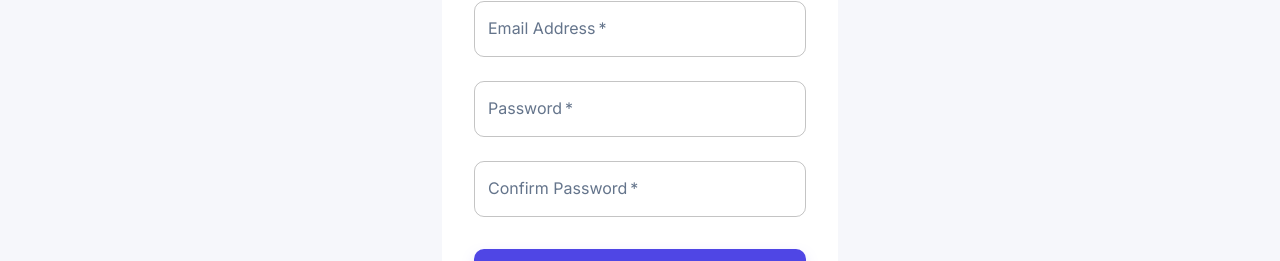
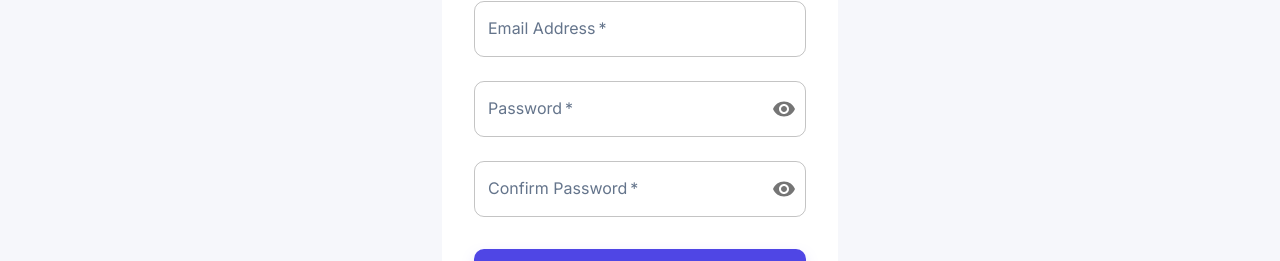
Before and after one commit to ArchitSaxena349/EvolveNet, a React (Create React App) app in the folder client/: page /register in a window 1280 px wide. Shown: the part 427-688 px from the top of the page. Built offline with nearby package versions, Linux system fonts and the light colour scheme; no server answers.

Commit message:
seperated the database

```diff
--- a/client/src/pages/ForgotPassword.js
+++ b/client/src/pages/ForgotPassword.js
@@ -13,8 +13,10 @@
   Stepper,
   Step,
   StepLabel,
+  IconButton,
+  InputAdornment,
 } from '@mui/material';
-import { Hub as HubIcon } from '@mui/icons-material';
+import { Hub as HubIcon, Visibility, VisibilityOff } from '@mui/icons-material';
 
 const ForgotPassword = () => {
   const [step, setStep] = useState(0);
@@ -28,6 +30,7 @@
   const [error, setError] = useState('');
   const [fieldErrors, setFieldErrors] = useState({});
   const [loading, setLoading] = useState(false);
+  const [showPasswords, setShowPasswords] = useState(false);
   const otpInputRef = useRef(null);
   const navigate = useNavigate();
 
@@ -255,13 +258,26 @@
                 fullWidth
                 name="password"
                 label="New Password"
-                type="password"
+                type={showPasswords ? 'text' : 'password'}
                 id="password"
                 autoComplete="new-password"
                 value={formData.password}
                 onChange={handleChange}
                 error={Boolean(fieldErrors.password)}
                 helperText={fieldErrors.password}
+                InputProps={{
+                  endAdornment: (
+                    <InputAdornment position="end">
+                      <IconButton
+                        aria-label={showPasswords ? 'Hide passwords' : 'Show passwords'}
+                        onClick={() => setShowPasswords((current) => !current)}
+                        edge="end"
+                      >
+                        {showPasswords ? <VisibilityOff /> : <Visibility />}
+                      </IconButton>
+                    </InputAdornment>
+                  )
+                }}
               />
               <TextField
                 margin="normal"
@@ -269,13 +285,26 @@
                 fullWidth
                 name="confirmPassword"
                 label="Confirm New Password"
-                type="password"
+                type={showPasswords ? 'text' : 'password'}
                 id="confirmPassword"
                 autoComplete="new-password"
                 value={formData.confirmPassword}
                 onChange={handleChange}
                 error={Boolean(fieldErrors.confirmPassword)}
                 helperText={fieldErrors.confirmPassword}
+                InputProps={{
+                  endAdornment: (
+                    <InputAdornment position="end">
+                      <IconButton
+                        aria-label={showPasswords ? 'Hide passwords' : 'Show passwords'}
+                        onClick={() => setShowPasswords((current) => !current)}
+                        edge="end"
+                      >
+                        {showPasswords ? <VisibilityOff /> : <Visibility />}
+                      </IconButton>
+                    </InputAdornment>
+                  )
+                }}
               />
               <Button
                 type="submit"
--- a/client/src/pages/Login.js
+++ b/client/src/pages/Login.js
@@ -9,8 +9,10 @@
   Alert,
   Paper,
   Link,
+  IconButton,
+  InputAdornment,
 } from '@mui/material';
-import { Hub as HubIcon } from '@mui/icons-material';
+import { Hub as HubIcon, Visibility, VisibilityOff } from '@mui/icons-material';
 import { AuthContext } from '../context/AuthContext';
 
 const Login = () => {
@@ -20,6 +22,7 @@
   });
   const [error, setError] = useState('');
   const [fieldErrors, setFieldErrors] = useState({});
+  const [showPassword, setShowPassword] = useState(false);
   const { login } = useContext(AuthContext);
   const navigate = useNavigate();
 
@@ -115,13 +118,26 @@
               fullWidth
               name="password"
               label="Password"
-              type="password"
+              type={showPassword ? 'text' : 'password'}
               id="password"
               autoComplete="current-password"
               value={formData.password}
               onChange={handleChange}
               error={Boolean(fieldErrors.password)}
               helperText={fieldErrors.password}
+              InputProps={{
+                endAdornment: (
+                  <InputAdornment position="end">
+                    <IconButton
+                      aria-label={showPassword ? 'Hide password' : 'Show password'}
+                      onClick={() => setShowPassword((current) => !current)}
+                      edge="end"
+                    >
+                      {showPassword ? <VisibilityOff /> : <Visibility />}
+                    </IconButton>
+                  </InputAdornment>
+                )
+              }}
             />
             <Box sx={{ display: 'flex', justifyContent: 'flex-end', mt: 1 }}>
               <Link component={RouterLink} to="/forgot-password" variant="body2" fontWeight={600}>
--- a/client/src/pages/Register.js
+++ b/client/src/pages/Register.js
@@ -9,8 +9,10 @@
   Alert,
   Paper,
   Link,
+  IconButton,
+  InputAdornment,
 } from '@mui/material';
-import { Hub as HubIcon } from '@mui/icons-material';
+import { Hub as HubIcon, Visibility, VisibilityOff } from '@mui/icons-material';
 import { AuthContext } from '../context/AuthContext';
 
 const Register = () => {
@@ -22,6 +24,7 @@
   });
   const [error, setError] = useState('');
   const [fieldErrors, setFieldErrors] = useState({});
+  const [showPasswords, setShowPasswords] = useState(false);
   const { register } = useContext(AuthContext);
   const navigate = useNavigate();
 
@@ -147,13 +150,26 @@
               fullWidth
               name="password"
               label="Password"
-              type="password"
+              type={showPasswords ? 'text' : 'password'}
               id="password"
               autoComplete="new-password"
               value={formData.password}
               onChange={handleChange}
               error={Boolean(fieldErrors.password)}
               helperText={fieldErrors.password}
+              InputProps={{
+                endAdornment: (
+                  <InputAdornment position="end">
+                    <IconButton
+                      aria-label={showPasswords ? 'Hide passwords' : 'Show passwords'}
+                      onClick={() => setShowPasswords((current) => !current)}
+                      edge="end"
+                    >
+                      {showPasswords ? <VisibilityOff /> : <Visibility />}
+                    </IconButton>
+                  </InputAdornment>
+                )
+              }}
             />
             <TextField
               margin="normal"
@@ -161,13 +177,26 @@
               fullWidth
               name="confirmPassword"
               label="Confirm Password"
-              type="password"
+              type={showPasswords ? 'text' : 'password'}
               id="confirmPassword"
               autoComplete="new-password"
               value={formData.confirmPassword}
               onChange={handleChange}
               error={Boolean(fieldErrors.confirmPassword)}
               helperText={fieldErrors.confirmPassword}
+              InputProps={{
+                endAdornment: (
+                  <InputAdornment position="end">
+                    <IconButton
+                      aria-label={showPasswords ? 'Hide passwords' : 'Show passwords'}
+                      onClick={() => setShowPasswords((current) => !current)}
+                      edge="end"
+                    >
+                      {showPasswords ? <VisibilityOff /> : <Visibility />}
+                    </IconButton>
+                  </InputAdornment>
+                )
+              }}
             />
             <Button
               type="submit"
```
Also changed, not shown: 2 other files (tests, documents, lock files or other folders).
